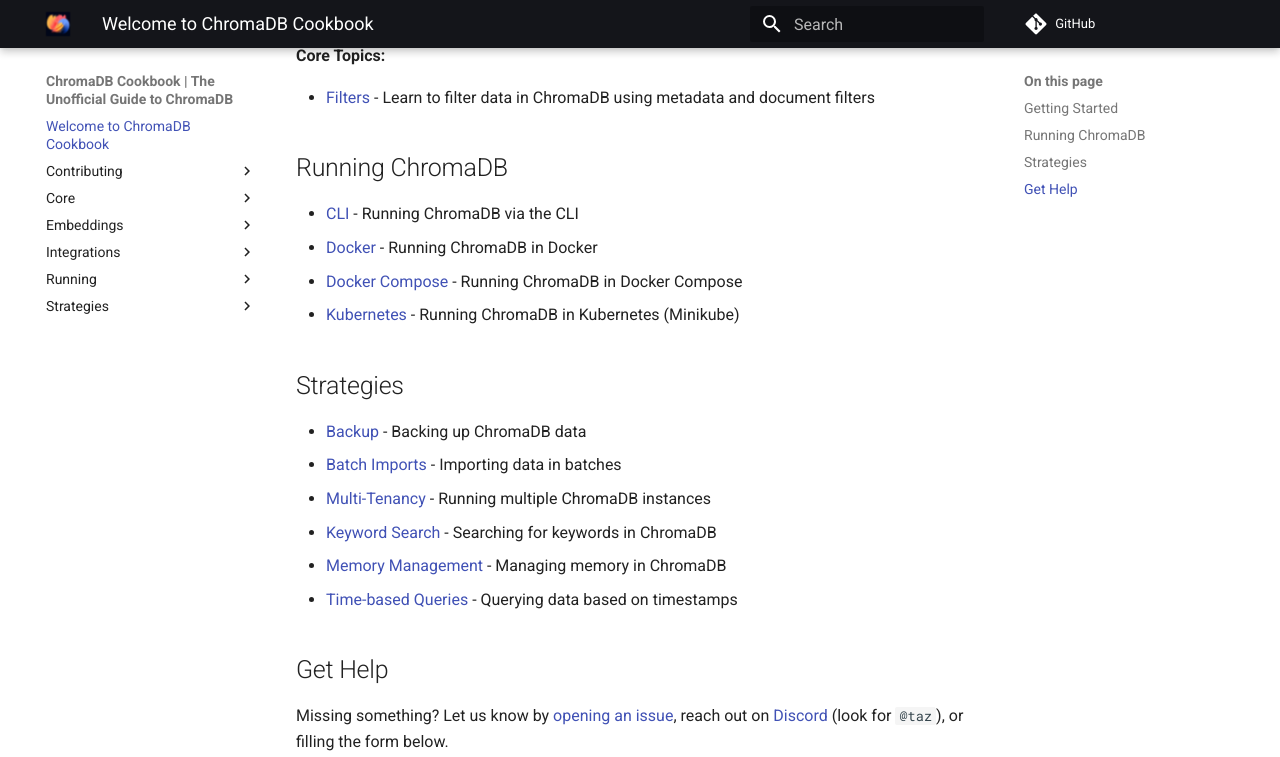
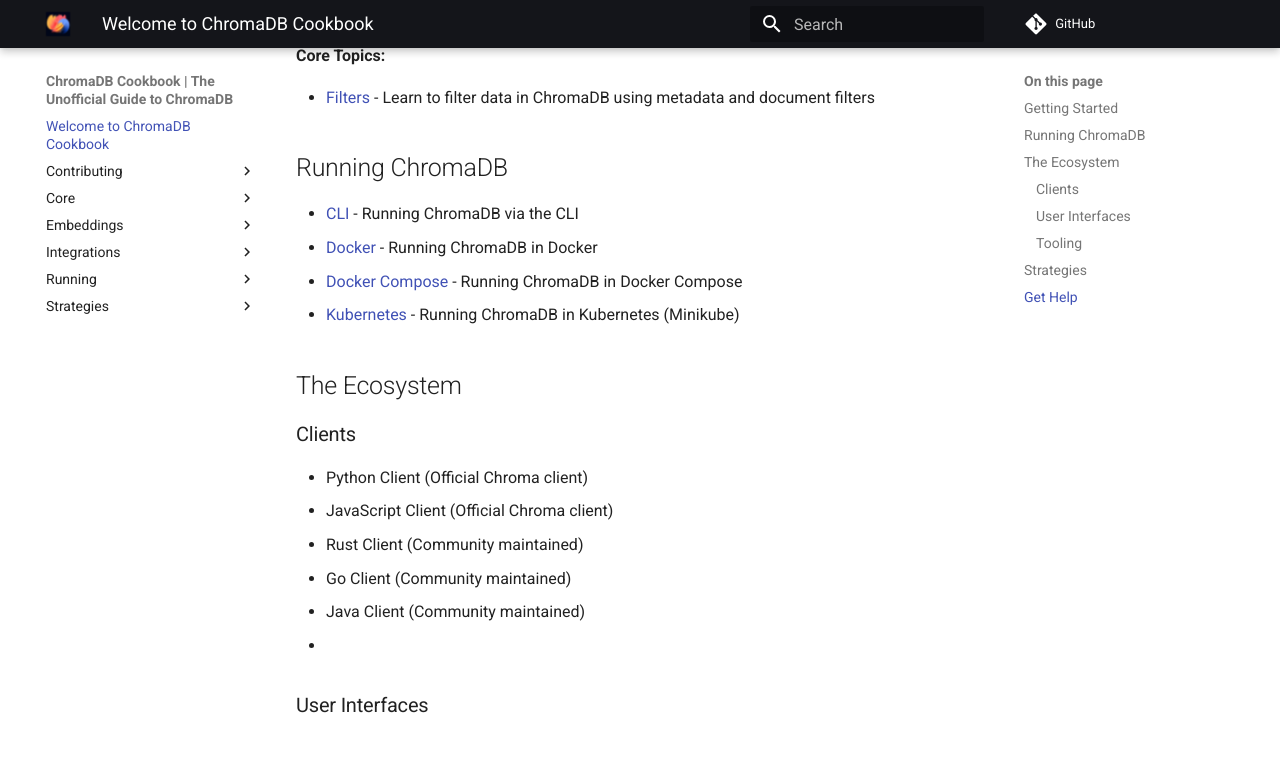
Before and after one commit to amikos-tech/chroma-cookbook, an MkDocs documentation site: the page built from docs/index.md, in a window 1280 px wide and 1400 px high, scrolled down 429 px. Shown: the top 757 px of the window. Built offline with MkDocs 1.6.1 and Material for MkDocs 9.7.7, drawn with Linux system fonts in a browser that asks for light colours; comment, search, counter and statistics services are not loaded.

Commit message:
feat: API and Ecosystem
- Added API page
- Removed feedback form - it is clunky

```diff
--- a/docs/index.md
+++ b/docs/index.md
@@ -23,6 +23,26 @@
 - [Docker Compose](running/running-chroma.md#docker-compose-cloned-repo) - Running ChromaDB in Docker Compose
 - [Kubernetes](running/running-chroma.md#minikube-with-helm-chart) - Running ChromaDB in Kubernetes (Minikube)
 
+## The Ecosystem
+
+### Clients
+
+- Python Client (Official Chroma client)
+- JavaScript Client (Official Chroma client)
+- Rust Client (Community maintained)
+- Go Client (Community maintained)
+- Java Client (Community maintained)
+-
+
+### User Interfaces
+
+### Tooling
+
+- CDP
+- CLI
+
+
+
 ## Strategies
 
 - [Backup](strategies/backup.md) - Backing up ChromaDB data
@@ -35,6 +55,4 @@
 
 ## Get Help
 
-Missing something? Let us know by [opening an issue](https://github.com/amikos-tech/chroma-cookbook/issues/new), reach out on [Discord](https://discord.gg/MMeYNTmh3x) (look for `@taz`), or filling the form below.
-
-<iframe class="airtable-embed" src="https://airtable.com/embed/app3cuVTqpgEQTu8c/pagzxhmjuELguLXEJ/form" frameborder="0" onmousewheel="" width="100%" height="533" style="background: transparent; border: 1px solid #ccc;"></iframe>
+Missing something? Let us know by [opening an issue](https://github.com/amikos-tech/chroma-cookbook/issues/new), reach out on [Discord](https://discord.gg/MMeYNTmh3x) (look for `@taz`).
```
Also changed, not shown: docs/core/api.md (added, +51 -0 lines).
